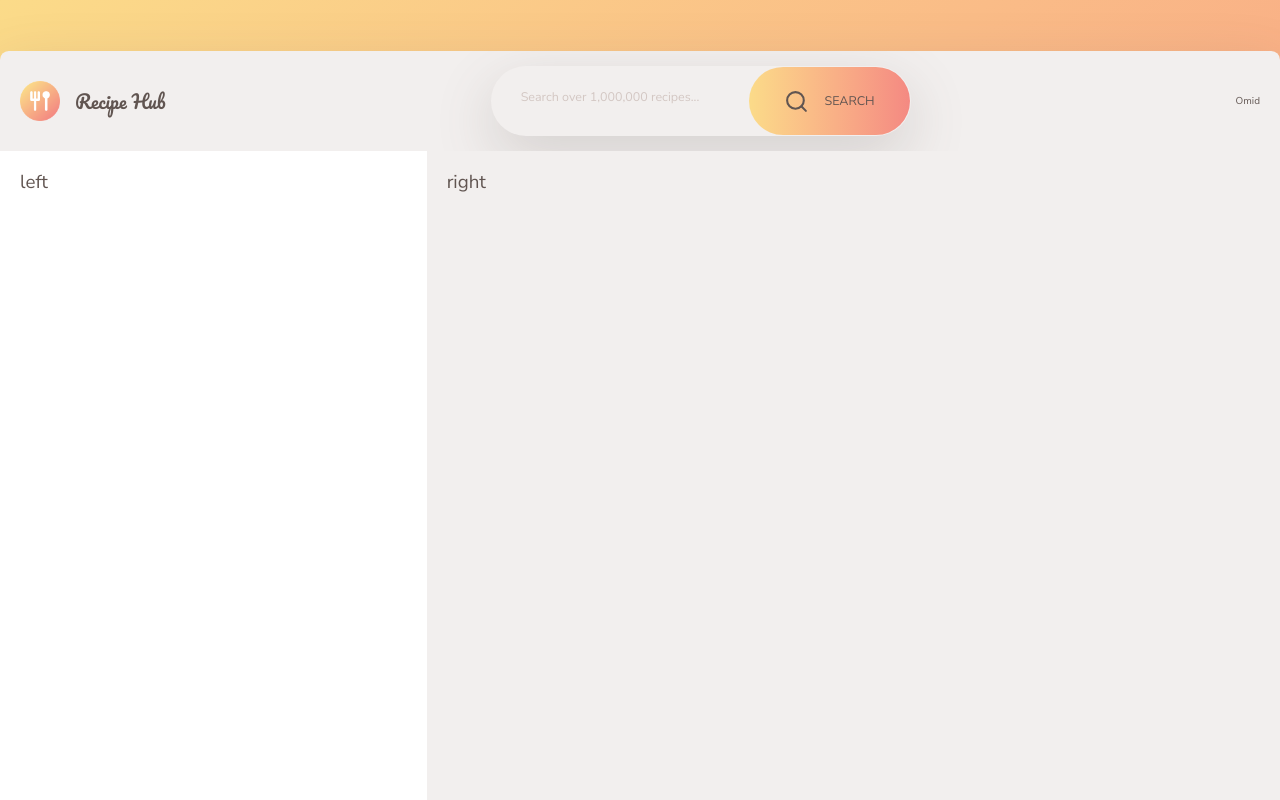
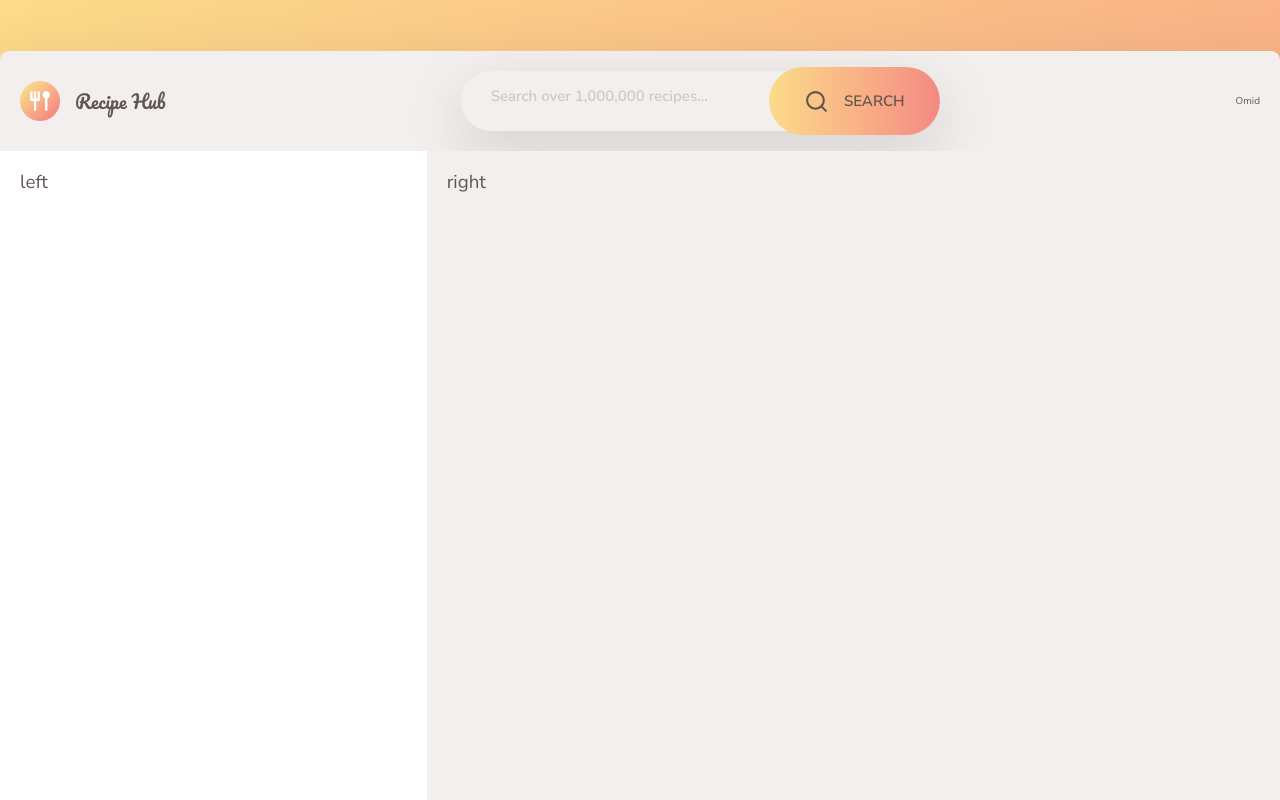
Before and after one commit to omidsdgi/recipe-hub, a Next.js app: page / in a window 1280 px wide. Shown: the top 800 px of the page. Built offline with nearby package versions, Linux system fonts and the light colour scheme.

Commit message:
fix: update styles

```diff
--- a/src/components/layout/header/SearchForm.tsx
+++ b/src/components/layout/header/SearchForm.tsx
@@ -4,7 +4,7 @@ import {SearchIcon} from "lucide-react";
 
 const SearchForm = () => {
     return (
-        <form className="flex lg:h-28 w-full lg:max-w-2xl text-xl items-center rounded-full bg-surface shadow-card " >
+        <form className="flex lg:h-24 w-full lg:max-w-3xl text-xl lg:text-2xl lg:font-semibold items-center rounded-full bg-surface shadow-card " >
             <Input
                 type="search"
                 placeholder="Search over 1,000,000 recipes..."
```
